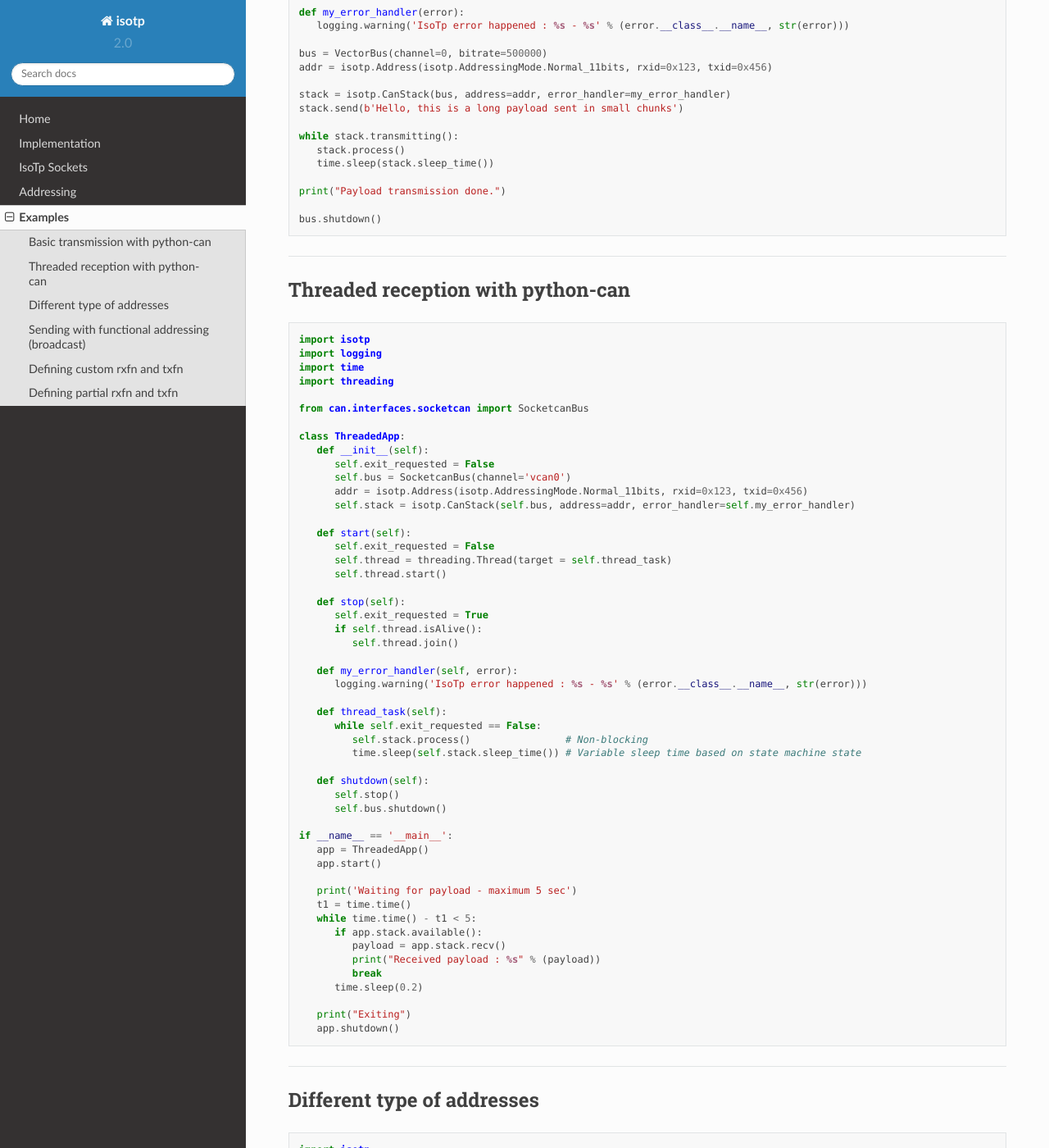
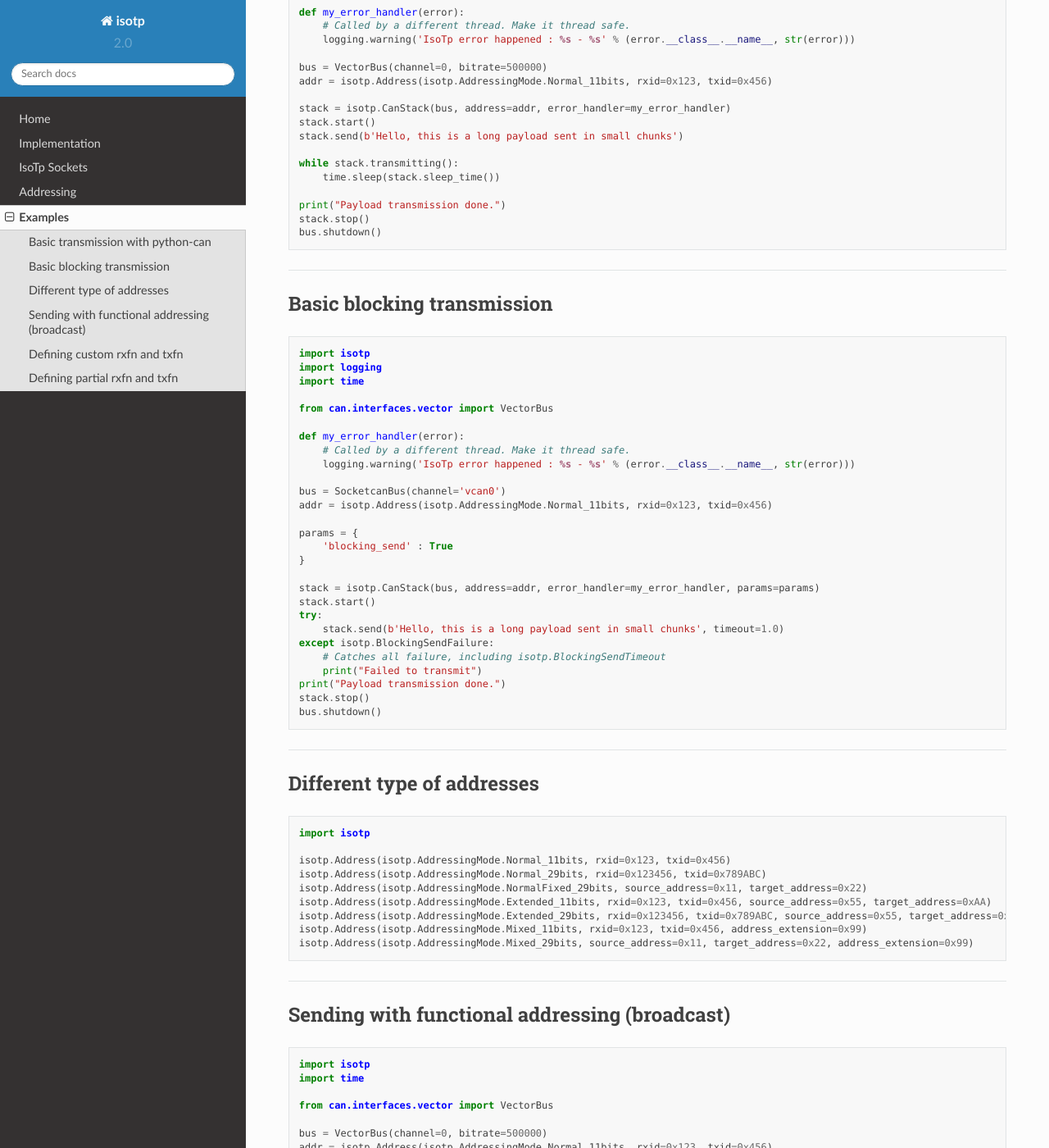
Before and after one commit to pylessard/python-can-isotp, a Sphinx documentation site: the page built from doc/source/isotp/examples.rst, in a window 1280 px wide and 1400 px high, scrolled down 323 px. Shown: the whole window at 82% size. Built offline with Sphinx 7.4.7 and the Read the Docs theme 2.0.0, drawn with Linux system fonts in a browser that asks for light colours.

Commit message:
Updated examples

```diff
--- a/doc/source/index.rst
+++ b/doc/source/index.rst
@@ -35,3 +35,5 @@ Here is the major API changes to v2.x that might make an application designed wi
     - The transport layer can perform blocking sends, allowing an UDS layer to better handle its timeouts (P2/P2* vs P6 timeouts)
     - Some methods dedicated to internal usage have been prefixed with an underscore (``_``) to indicates that they are internals
     - The CanStack object uses a Notifier instead of performing ``bus.recv()`` solving the popular issue of a CanStack depleting the receive queue and starving other modules from their incoming messages
+    - The ``isotp.socket.recv()`` method does not return ``None`` on timeout anymore.
+        The API now comply with the Python socket API and will raise the proper exception in case of timeout.
--- a/doc/source/isotp/examples.rst
+++ b/doc/source/isotp/examples.rst
@@ -1,98 +1,75 @@
 Examples
 ========
 
-.. _example_transmit_no_thread_can_stack:
+.. _example_transmit_can_stack:
 
 Basic transmission with python-can
 ----------------------------------
 
 .. code-block:: python
 
-   import isotp
-   import logging
-   import time
+    import isotp
+    import logging
+    import time
 
-   from can.interfaces.vector import VectorBus
+    from can.interfaces.vector import VectorBus
 
-   def my_error_handler(error):
-      logging.warning('IsoTp error happened : %s - %s' % (error.__class__.__name__, str(error)))
+    def my_error_handler(error):
+        # Called by a different thread. Make it thread safe.
+        logging.warning('IsoTp error happened : %s - %s' % (error.__class__.__name__, str(error)))
 
-   bus = VectorBus(channel=0, bitrate=500000)
-   addr = isotp.Address(isotp.AddressingMode.Normal_11bits, rxid=0x123, txid=0x456)
+    bus = VectorBus(channel=0, bitrate=500000)
+    addr = isotp.Address(isotp.AddressingMode.Normal_11bits, rxid=0x123, txid=0x456)
 
-   stack = isotp.CanStack(bus, address=addr, error_handler=my_error_handler)
-   stack.send(b'Hello, this is a long payload sent in small chunks')
+    stack = isotp.CanStack(bus, address=addr, error_handler=my_error_handler)
+    stack.start()
+    stack.send(b'Hello, this is a long payload sent in small chunks')
 
-   while stack.transmitting():
-      stack.process()
-      time.sleep(stack.sleep_time())
+    while stack.transmitting():
+        time.sleep(stack.sleep_time())
 
-   print("Payload transmission done.")
-
-   bus.shutdown()
+    print("Payload transmission done.")
+    stack.stop()
+    bus.shutdown()
 
 -----
 
-.. _example_receive_threaded_can_stack:
+.. _example_transmit_can_stack_blocking_send:
 
-Threaded reception with python-can
+Basic blocking transmission
 ----------------------------------
-
 .. code-block:: python
 
-   import isotp
-   import logging
-   import time
-   import threading
+    import isotp
+    import logging
+    import time
 
-   from can.interfaces.socketcan import SocketcanBus
+    from can.interfaces.vector import VectorBus
 
-   class ThreadedApp:
-      def __init__(self):
-         self.exit_requested = False
-         self.bus = SocketcanBus(channel='vcan0')
-         addr = isotp.Address(isotp.AddressingMode.Normal_11bits, rxid=0x123, txid=0x456)
-         self.stack = isotp.CanStack(self.bus, address=addr, error_handler=self.my_error_handler)
+    def my_error_handler(error):
+        # Called by a different thread. Make it thread safe.
+        logging.warning('IsoTp error happened : %s - %s' % (error.__class__.__name__, str(error)))
 
-      def start(self):
-         self.exit_requested = False
-         self.thread = threading.Thread(target = self.thread_task)
-         self.thread.start()
+    bus = SocketcanBus(channel='vcan0')
+    addr = isotp.Address(isotp.AddressingMode.Normal_11bits, rxid=0x123, txid=0x456)
 
-      def stop(self):
-         self.exit_requested = True
-         if self.thread.isAlive():
-            self.thread.join()
+    params = {
+        'blocking_send' : True
+    }
 
-      def my_error_handler(self, error):
-         logging.warning('IsoTp error happened : %s - %s' % (error.__class__.__name__, str(error)))
-
-      def thread_task(self):
-         while self.exit_requested == False:
-            self.stack.process()                # Non-blocking
-            time.sleep(self.stack.sleep_time()) # Variable sleep time based on state machine state
-
-      def shutdown(self):
-         self.stop()
-         self.bus.shutdown()
-
-   if __name__ == '__main__':
-      app = ThreadedApp()
-      app.start()
-
-      print('Waiting for payload - maximum 5 sec')
-      t1 = time.time()
-      while time.time() - t1 < 5:
-         if app.stack.available():
-            payload = app.stack.recv()
-            print("Received payload : %s" % (payload))
-            break
-         time.sleep(0.2)
-
-      print("Exiting")
-      app.shutdown()
+    stack = isotp.CanStack(bus, address=addr, error_handler=my_error_handler, params=params)
+    stack.start()
+    try:
+        stack.send(b'Hello, this is a long payload sent in small chunks', timeout=1.0)
+    except isotp.BlockingSendFailure:
+        # Catches all failure, including isotp.BlockingSendTimeout
+        print("Failed to transmit")
+    print("Payload transmission done.")
+    stack.stop()
+    bus.shutdown()
 
 -----
+
 
 .. _example_addressing:
 
@@ -129,7 +106,6 @@ Sending with functional addressing (broadcast)
    stack.send(b'Hello', isotp.TargetAddressType.Functional) # Payload must fit a Single Frame. Functional addressing only works with Single Frames
 
    while stack.transmitting():
-      stack.process()
       time.sleep(stack.sleep_time())
 
    bus.shutdown()
```
